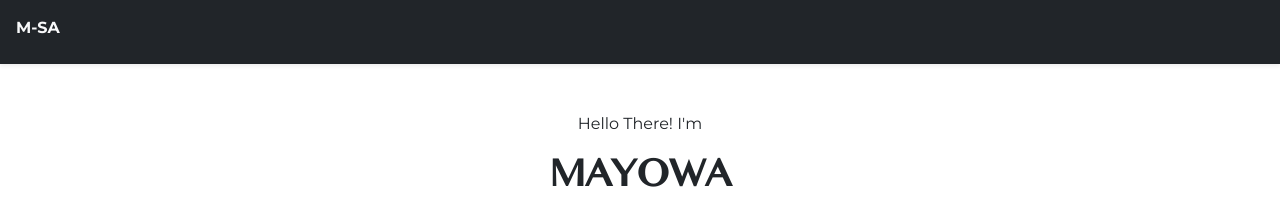
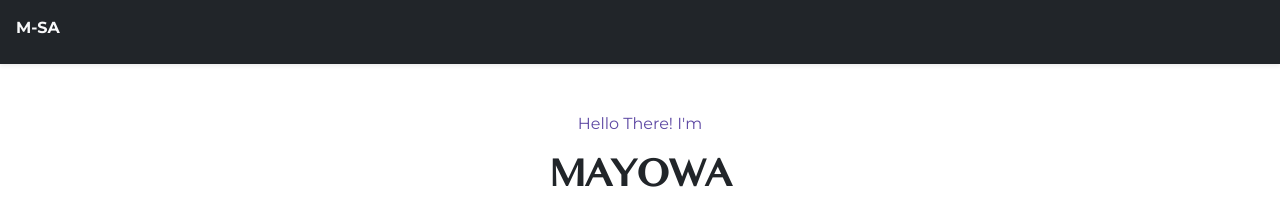
Before and after one commit to ajadimayowa/myresume, a React (Create React App) app: page / in a window 1280 px wide. Shown: the top 202 px of the page. Built offline with nearby package versions, Linux system fonts and the light colour scheme.

Commit message:
chaged header color

```diff
--- a/src/pages/home.js
+++ b/src/pages/home.js
@@ -96,7 +96,7 @@ export default function Home() {
         className={`w-100 mt-4 px-4 py-3`}
         style={{ fontFamily: "Montserrat", marginTop: 30 }}
       >
-        <p className="text-center text-prmary w-100 m-0 p-0 mt-4">
+        <p className="text-center text-primary w-100 m-0 p-0 mt-4">
           Hello There! I'm
         </p>
         <h3
```
